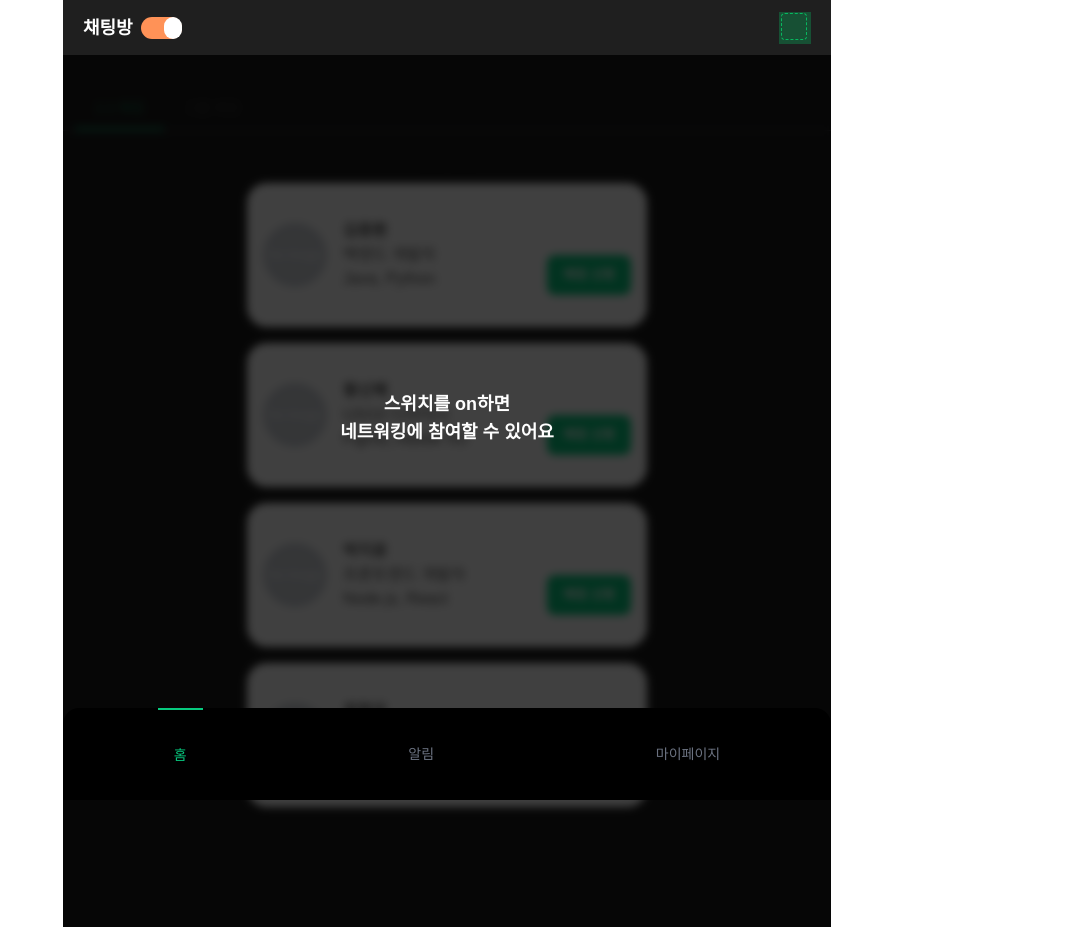
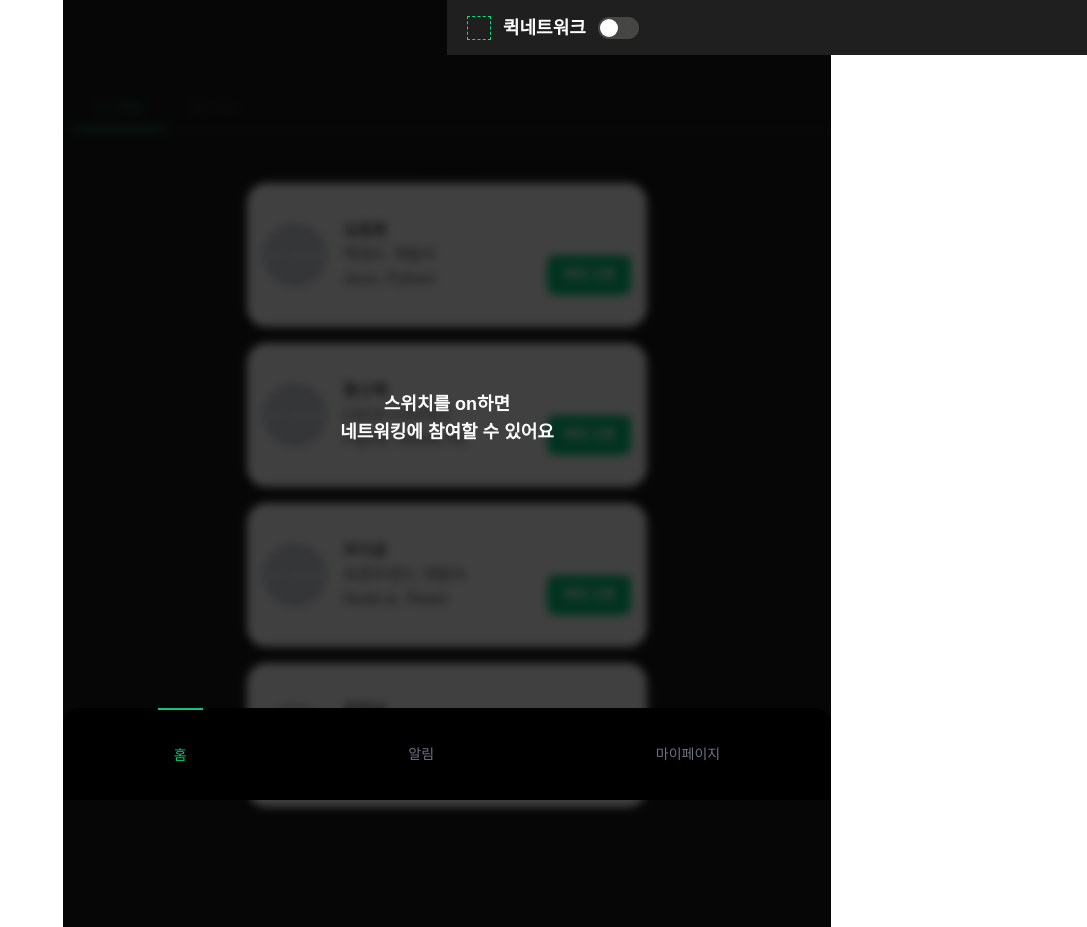
Before and after one commit to goorm-CHACHA/FE, a Next.js app: page /home in a window 1280 px wide. Shown: the whole page, without its empty margins (193-1280 px from the left). Built offline with nearby package versions, Linux system fonts and the light colour scheme.

Commit message:
feat: nav 퍼블리싱 및 토글 구현

```diff
--- a/src/components/common/connect-on-banner.tsx
+++ b/src/components/common/connect-on-banner.tsx
@@ -1,10 +1,8 @@
-import SwitchDemo from './switch';
+import useNotifyStore from '~/stores/use-notify-store';
+import ToggleSwitch from './switch';
 
-interface ConnectOnProps {
-  handleQuickConnectToggle: (isOn: boolean) => void;
-}
-
-const ConnectOnBanner = ({ handleQuickConnectToggle }: ConnectOnProps) => {
+const ConnectOnBanner = () => {
+  const { isSubscribed, toggleSubscription } = useNotifyStore();
   return (
     <div className="w-full bg-mauve11 px-5 py-3 rounded-xl mb-8 relative flex">
       <div>
@@ -12,7 +10,7 @@ const ConnectOnBanner = ({ handleQuickConnectToggle }: ConnectOnProps) => {
         <p className="text-xs">참여를 원하지 않는다면 스위치를 꺼도 돼요</p>
       </div>
       <div className="relative -top-2 left-0 text-xs text-transparent flex-1 w-42">
-        <SwitchDemo onToggle={handleQuickConnectToggle} />
+        <ToggleSwitch toggle={isSubscribed} setToggle={toggleSubscription} />
       </div>
     </div>
   );
--- a/src/components/common/switch.tsx
+++ b/src/components/common/switch.tsx
@@ -1,39 +1,26 @@
 import * as React from 'react';
 import * as Switch from '@radix-ui/react-switch';
 
-interface SwitchDemoProps {
-  onToggle: (isOn: boolean) => void;
+interface ToggleSwitchProps {
+  toggle: boolean;
+  setToggle: (checked: boolean) => void;
 }
 
-const SwitchDemo = ({ onToggle }: SwitchDemoProps) => {
-  const [isOn, setIsOn] = React.useState(false);
-
-  const handleToggle = (checked: boolean) => {
-    setIsOn(checked);
-    onToggle(checked);
-  };
-
+const ToggleSwitch = ({ toggle, setToggle }: ToggleSwitchProps) => {
   return (
-    <div className="absolute top-0 left-0 p-4">
-      <div className="flex items-center">
-        <label
-          htmlFor="quick-connect"
-          className="pr-[15px] text-[15px] leading-none"
-        >
-          퀵 커넥트
-        </label>
-        <Switch.Root
-          id="quick-connect"
-          className="relative h-[25px] w-[42px] cursor-pointer rounded-full bg-blackA6 shadow-[0_2px_10px] shadow-blackA4 outline-none focus:shadow-[0_0_0_2px] focus:shadow-black data-[state=checked]:bg-black"
-          checked={isOn}
-          onCheckedChange={handleToggle}
-          style={{ WebkitTapHighlightColor: 'rgba(0, 0, 0, 0)' }}
-        >
-          <Switch.Thumb className="block size-[21px] translate-x-0.5 rounded-full bg-white shadow-[0_2px_2px] shadow-blackA4 transition-transform duration-100 will-change-transform data-[state=checked]:translate-x-[19px]" />
-        </Switch.Root>
-      </div>
+    <div
+      className={`flex items-center rounded-full w-[41px] cursor-pointer  ${toggle ? 'bg-orange-400' : 'bg-gray-warm-700'}`}
+    >
+      <Switch.Root
+        id="quick-connect"
+        className="relative w-full h-[22px] rounded-full"
+        checked={toggle}
+        onCheckedChange={(checked) => setToggle(checked)}
+      >
+        <Switch.Thumb className="absolute left-[2px] top-1/2 transform -translate-y-1/2 h-[18px] w-[18px] rounded-2xl bg-white transition-transform duration-200 data-[state=checked]:translate-x-[19px]" />
+      </Switch.Root>
     </div>
   );
 };
 
-export default SwitchDemo;
+export default ToggleSwitch;
--- a/src/components/common/top-nav.tsx
+++ b/src/components/common/top-nav.tsx
@@ -1,90 +1,62 @@
 'use client';
 
-import React, { useState, useEffect } from 'react';
 import Image from 'next/image';
+import { usePathname } from 'next/navigation';
 
-interface TopNavigationProps {
-  title?: string;
-  className?: string;
-  onQuickConnectToggle?: (isOn: boolean) => void;
-  isChatRoom?: boolean; // 채팅방 모드인지 여부
-}
+import ToggleSwitch from '~/components/common/switch';
+import { useNetworkStore } from '~/stores/use-network-store';
+import { getTopNavType } from '~/utils/get-top-nav-type';
 
-const TopNavigation = ({
-  title = '채팅방',
-  className = '',
-  onQuickConnectToggle,
-  isChatRoom = false,
-}: TopNavigationProps) => {
-  const [isQuickConnectOn, setIsQuickConnectOn] = useState(false);
-
-  // 퀵 커넥트 상태 변경 함수
-  const handleQuickConnectToggle = () => {
-    setIsQuickConnectOn((prev) => {
-      const newState = !prev;
-      return newState;
-    });
-  };
-
-  // 상태 변경 후 부모 컴포넌트에 상태 전달
-  useEffect(() => {
-    if (onQuickConnectToggle) {
-      onQuickConnectToggle(isQuickConnectOn);
-    }
-  }, [isQuickConnectOn, onQuickConnectToggle]);
+const TopNavigation = () => {
+  const { isConnect, setIsConnect } = useNetworkStore();
+  const pathname = usePathname();
+  const { type, title } = getTopNavType(pathname);
 
   return (
-    <div className={`flex justify-start items-start ${className}`}>
-      <div className="flex justify-between items-center flex-grow-0 flex-shrink-0 w-full max-w-[768px] h-[55px] px-5 py-3.5 bg-[#1f1f1f]">
-        <div className="flex justify-between items-center flex-grow">
-          <div className="flex justify-start items-center flex-grow-0 flex-shrink-0 relative gap-2">
-            {/* 채팅방에서는 나가기 버튼을 왼쪽에 배치 */}
-            {isChatRoom && (
-              <div className="flex justify-start items-center flex-grow-0 flex-shrink-0 relative gap-2">
+    <div>
+      <div className="fixed z-10 top-0 flex justify-between items-center w-full max-w-[768px] h-[55px] px-5 py-3.5 bg-gray-neutral-900">
+        {type === 'quick-network' && (
+          <>
+            <div className="flex items-center gap-3">
+              <div className="w-6 h-6 border border-dashed border-[#02e473]" />
+              <p className="text-lg font-semibold text-white">퀵네트워크</p>
+              <ToggleSwitch toggle={isConnect} setToggle={setIsConnect} />
+            </div>
+            <div className="flex items-center gap-2">
+              <div className="w-6 h-6 border border-dashed border-[#02e473]" />
+            </div>
+          </>
+        )}
+
+        {type === 'default' && (
+          <>
+            <p className="text-lg font-semibold text-white">{title}</p>
+            <div className="flex gap-4">
+              <div className="w-6 h-6 border border-dashed border-[#02e473]" />
+              <div className="w-6 h-6 border border-dashed border-[#02e473]" />
+            </div>
+          </>
+        )}
+
+        {type === 'chat-room' && (
+          <>
+            <div className="flex items-center gap-2">
               <Image
                 src="/assets/svgs/ExitIcon.svg"
                 alt="Exit Icon"
                 width={24}
                 height={24}
               />
+              <p className="text-lg font-semibold text-white">채팅방</p>
             </div>
-            )}
-
-            <p className="text-lg font-semibold text-white">{title}</p>
-
-            {/* 퀵 커넥트 버튼은 채팅방에서 숨김 */}
-            {!isChatRoom && (
-              <div
-                className={`flex items-center rounded-2xl w-[41px] bg-[#ff9257] ${isQuickConnectOn ? 'justify-start' : 'justify-end'}`}
-                onClick={handleQuickConnectToggle}
-              >
-                <div className="h-[22px] w-[18px] rounded-2xl bg-white" />
-              </div>
-            )}
-          </div>
-
-          {/* 오른쪽에 아이콘 (채팅방에서는 다르게 처리) */}
-          <div className="flex justify-end items-center flex-grow-0 flex-shrink-0 gap-2.5">
-            {isChatRoom ? (
-              <div className="flex justify-end items-center flex-grow-0 flex-shrink-0 relative gap-2">
             <Image
               src="/assets/svgs/Scanner.svg"
               alt="Scanner Icon"
               width={24}
               height={24}
             />
-              </div>
-            ) : (
-              <div className="flex justify-end items-center flex-grow-0 flex-shrink-0 gap-2">
-                <div className="flex justify-end items-center flex-grow-0 flex-shrink-0 relative gap-2">
-                  <div className="w-8 h-8 relative bg-[#02e473]/25">
-                    <div className="w-[26.67px] h-[26.67px] absolute left-[1.67px] top-[1.67px] rounded-sm border border-[#02e473]/70 border-dashed" />
-                  </div>
-                </div>
-              </div>
+          </>
         )}
-          </div>
-        </div>
       </div>
     </div>
   );
--- /dev/null
+++ b/src/stores/use-network-store.ts
@@ -0,0 +1,20 @@
+import { create } from 'zustand';
+import { createJSONStorage, persist } from 'zustand/middleware';
+
+interface UseNetworkStoreType {
+  isConnect: boolean;
+  setIsConnect: () => void;
+}
+
+export const useNetworkStore = create<UseNetworkStoreType>()(
+  persist(
+    (set) => ({
+      isConnect: false,
+      setIsConnect: () => set((state) => ({ isConnect: !state.isConnect })),
+    }),
+    {
+      name: 'network-storage',
+      storage: createJSONStorage(() => sessionStorage),
+    },
+  ),
+);
--- /dev/null
+++ b/src/utils/get-top-nav-type.ts
@@ -0,0 +1,14 @@
+const routes = [
+  { path: '/home', type: 'quick-network' },
+  { path: '/chat', type: 'chat-room' },
+  { path: '/notifications', type: 'default', title: '알림' },
+  { path: '/mypage', type: 'default', title: '마이페이지' },
+];
+
+export function getTopNavType(pathname: string) {
+  const findRoute = routes.find((route) => route.path === pathname);
+  return {
+    type: findRoute?.type,
+    title: findRoute?.title,
+  };
+}
```
Also changed, not shown: src/stores/use-notify-store.ts (+30 -0 lines), src/utils/firebase/delete-fcm-token.ts (added, +16 -0 lines), public/assets/svgs/BackArrow.svg (added), public/assets/svgs/filter.svg (added). Lines whose indentation alone changed are shown as unchanged.
